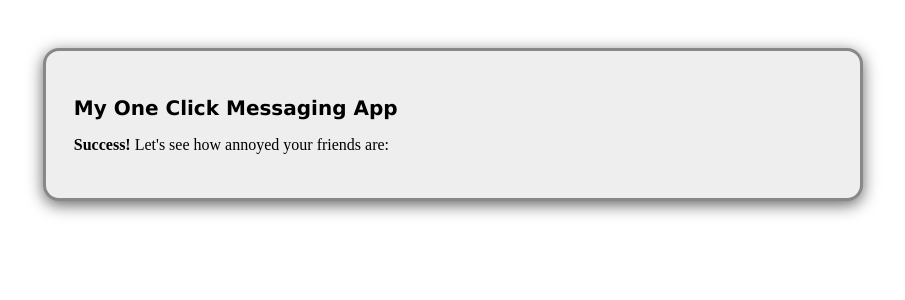
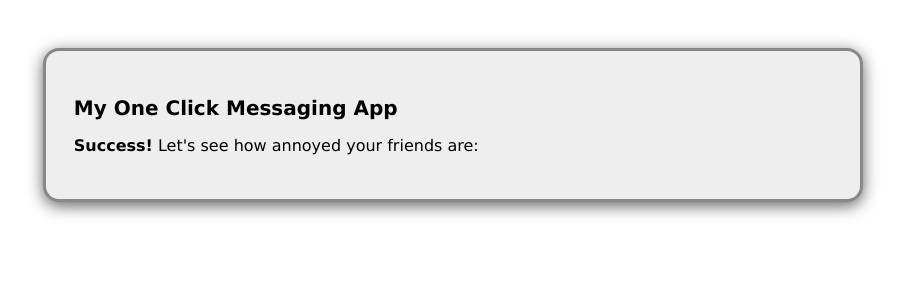
Before and after one commit to laurenorsini/one-click-message, a Python web app: template templates/messages.html in a window 1280 px wide. Shown: the top 300 px of the page, without its empty margins (187-1092 px from the left). Run offline with Jinja, Linux system fonts and the light colour scheme; the template is opened without the code that fills it, so the values that code supplies are empty.

Commit message:
add font style rules for paragraph tag

```diff
--- a/static/css/form.css
+++ b/static/css/form.css
@@ -18,6 +18,11 @@
 #form h2 {
 	font-family: 'Lucida Grande', Tahoma, sans-serif;
 	font-size: 1.25em;
+}
+
+#form p {
+	font-family: 'Lucida Grande', Tahoma, sans-serif;
+	font-size: 1em;
 }
 
 #form label {
```
